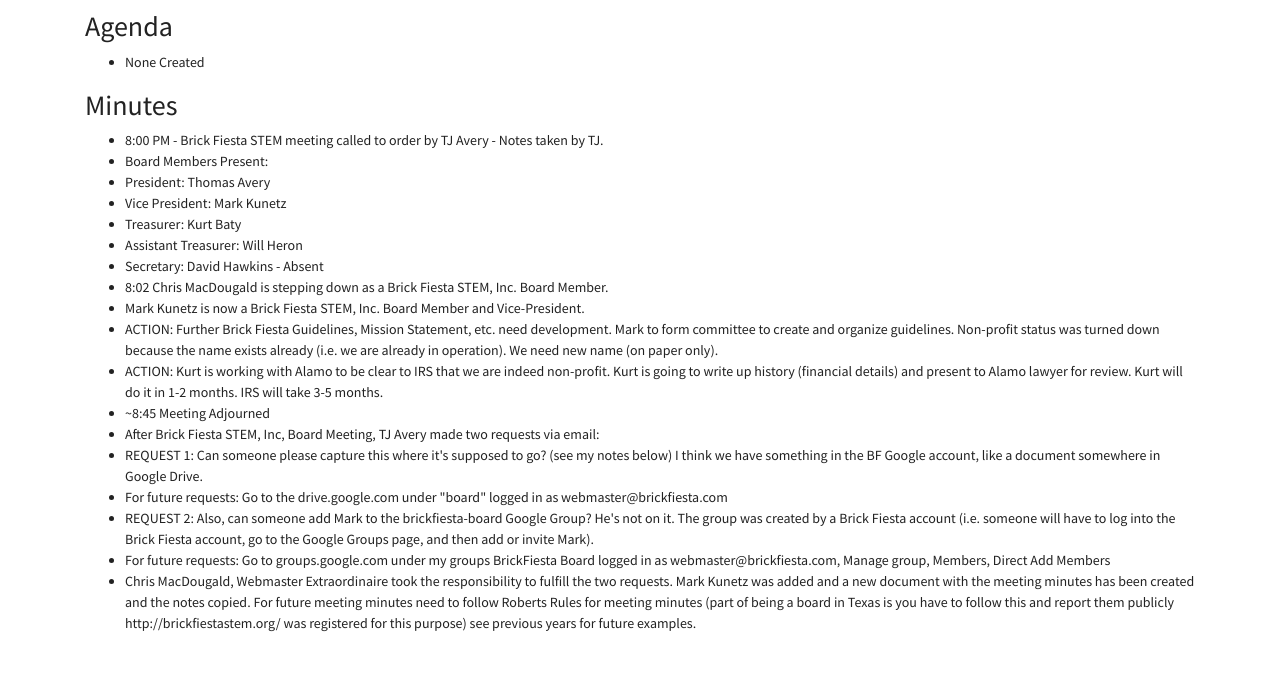
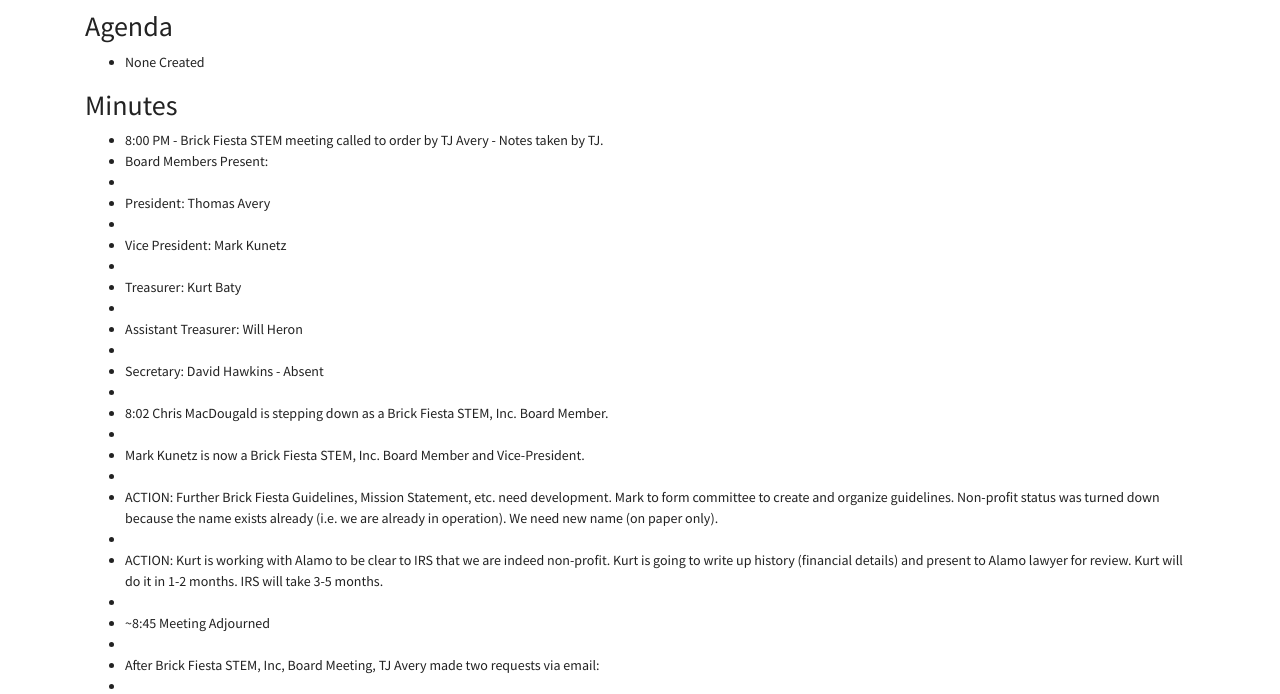
Before and after one commit to texlugsa/brickfiestastem.github.io, a plain HTML site: page minutes/20180708.html in a window 1280 px wide. Shown: the part 102-796 px from the top of the page. Drawn offline with nearby package versions, Linux system fonts and the light colour scheme.

Commit message:
Update 20180708.html

```diff
--- a/minutes/20180708.html
+++ b/minutes/20180708.html
@@ -43,26 +43,26 @@
 <h2 id="minutes">Minutes</h2>
 <ul>
     <li>8:00 PM - Brick Fiesta STEM meeting called to order by TJ Avery - Notes taken by TJ.</li>
-    <li>Board Members Present:
-    <li>President: Thomas Avery
-    <li>Vice President: Mark Kunetz
-    <li>Treasurer: Kurt Baty
-    <li>Assistant Treasurer: Will Heron
-    <li>Secretary: David Hawkins - Absent
+    <li>Board Members Present:<li>
+    <li>President: Thomas Avery<li>
+    <li>Vice President: Mark Kunetz<li>
+    <li>Treasurer: Kurt Baty<li>
+    <li>Assistant Treasurer: Will Heron<li>
+    <li>Secretary: David Hawkins - Absent<li>
 
-    <li>8:02 Chris MacDougald is stepping down as a Brick Fiesta STEM, Inc. Board Member.
-    <li>Mark Kunetz is now a Brick Fiesta STEM, Inc. Board Member and Vice-President.
-    <li>ACTION: Further Brick Fiesta Guidelines, Mission Statement, etc. need development.  Mark to form committee to create and organize guidelines. Non-profit status was turned down because the name exists already (i.e. we are already in operation). We need new name (on paper only).
-    <li>ACTION: Kurt is working with Alamo to be clear to IRS that we are indeed non-profit. Kurt is going to write up history (financial details) and present to Alamo lawyer for review. Kurt will do it in 1-2 months. IRS will take 3-5 months.
-    <li>~8:45 Meeting Adjourned
+    <li>8:02 Chris MacDougald is stepping down as a Brick Fiesta STEM, Inc. Board Member.<li>
+    <li>Mark Kunetz is now a Brick Fiesta STEM, Inc. Board Member and Vice-President.<li>
+    <li>ACTION: Further Brick Fiesta Guidelines, Mission Statement, etc. need development.  Mark to form committee to create and organize guidelines. Non-profit status was turned down because the name exists already (i.e. we are already in operation). We need new name (on paper only).<li>
+    <li>ACTION: Kurt is working with Alamo to be clear to IRS that we are indeed non-profit. Kurt is going to write up history (financial details) and present to Alamo lawyer for review. Kurt will do it in 1-2 months. IRS will take 3-5 months.<li>
+    <li>~8:45 Meeting Adjourned<li>
 
-    <li>After Brick Fiesta STEM, Inc, Board Meeting, TJ Avery made two requests via email:
-            <li>REQUEST 1: Can someone please capture this where it's supposed to go? (see my notes below) I think we have something in the BF Google account, like a document somewhere in Google Drive.
+    <li>After Brick Fiesta STEM, Inc, Board Meeting, TJ Avery made two requests via email:<li>
+            <li>REQUEST 1: Can someone please capture this where it's supposed to go? (see my notes below) I think we have something in the BF Google account, like a document somewhere in Google Drive.<li>
                     <li>For future requests: Go to the drive.google.com under "board" logged in as webmaster@brickfiesta.com
-            <li>REQUEST 2: Also, can someone add Mark to the brickfiesta-board Google Group? He's not on it. The group was created by a Brick Fiesta account (i.e. someone will have to log into the Brick Fiesta account, go to the Google Groups page, and then add or invite Mark).
-                    <li>For future requests: Go to groups.google.com under my groups BrickFiesta Board logged in as webmaster@brickfiesta.com, Manage group, Members, Direct Add Members
+            <li>REQUEST 2: Also, can someone add Mark to the brickfiesta-board Google Group? He's not on it. The group was created by a Brick Fiesta account (i.e. someone will have to log into the Brick Fiesta account, go to the Google Groups page, and then add or invite Mark).<li>
+                    <li>For future requests: Go to groups.google.com under my groups BrickFiesta Board logged in as webmaster@brickfiesta.com, Manage group, Members, Direct Add Members<li>
 
-    <li>Chris MacDougald, Webmaster Extraordinaire took the responsibility to fulfill the two requests.  Mark Kunetz was added and a new document with the meeting minutes has been created and the notes copied.  For future meeting minutes need to follow Roberts Rules for meeting minutes (part of being a board in Texas is you have to follow this and report them publicly http://brickfiestastem.org/ was registered for this purpose) see previous years for future examples.
+    <li>Chris MacDougald, Webmaster Extraordinaire took the responsibility to fulfill the two requests.  Mark Kunetz was added and a new document with the meeting minutes has been created and the notes copied.  For future meeting minutes need to follow Roberts Rules for meeting minutes (part of being a board in Texas is you have to follow this and report them publicly http://brickfiestastem.org/ was registered for this purpose) see previous years for future examples.<li>
 </ul>
 
 </div>
```
